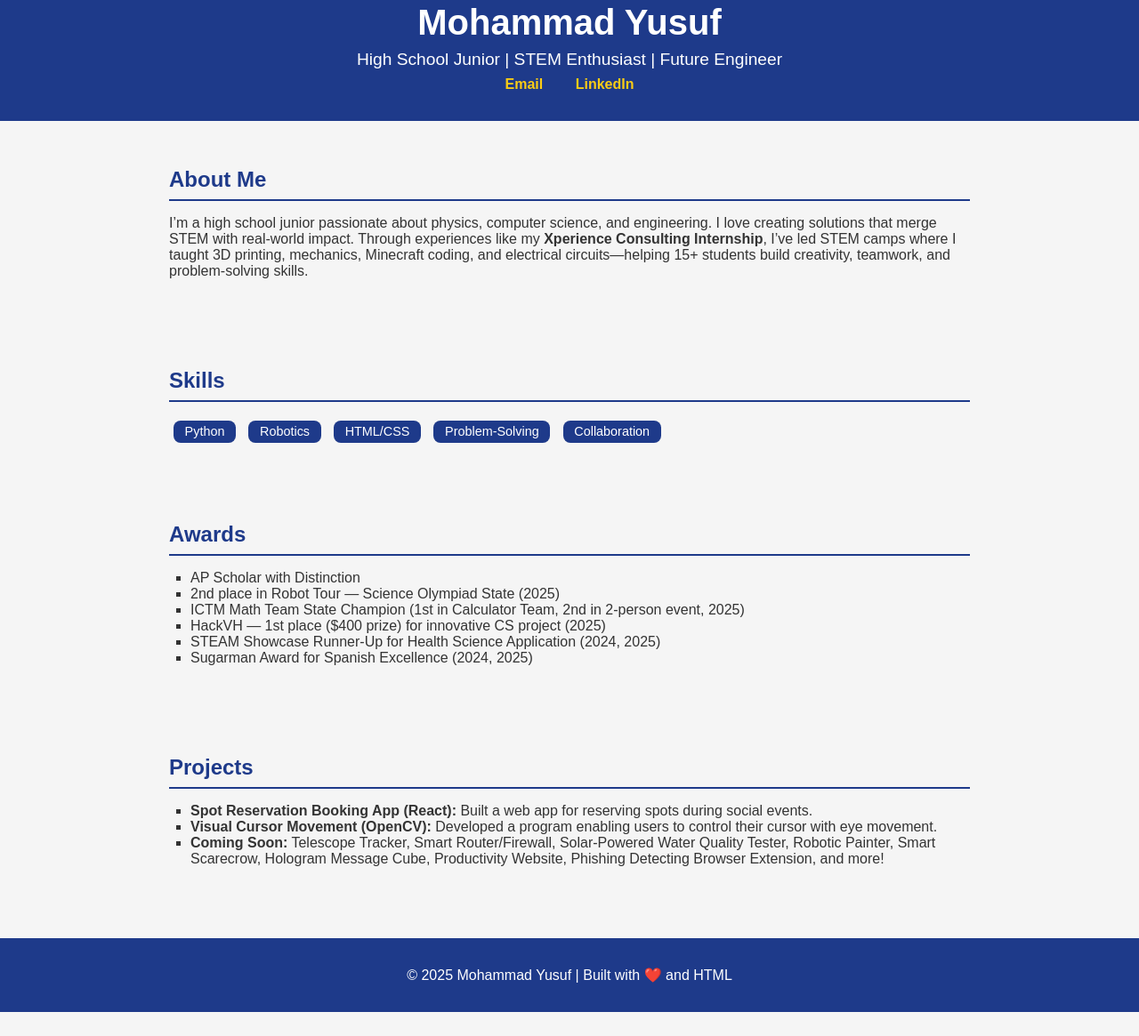
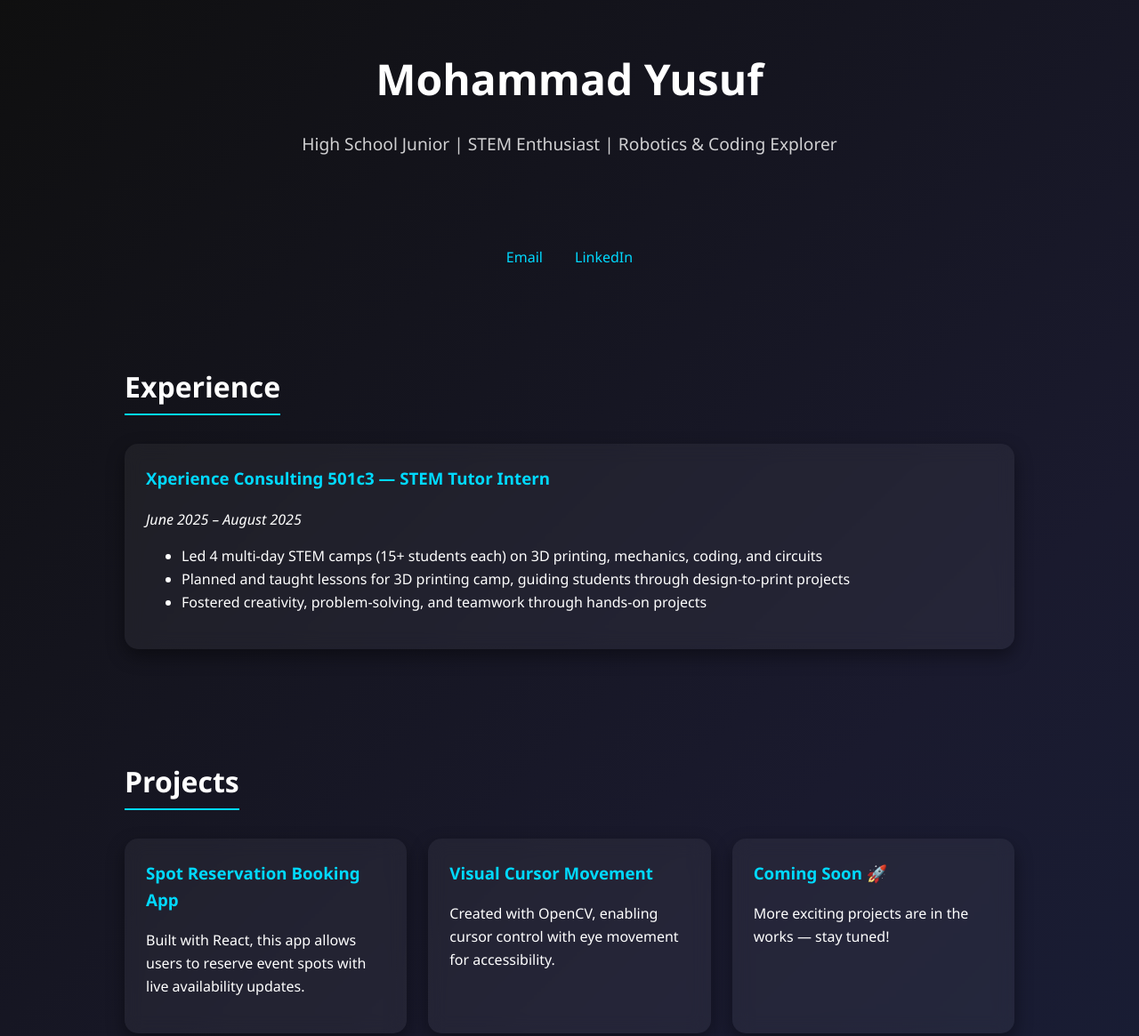
Before and after one commit to M-Yusuf18/M-Yusuf18.github.io, a plain HTML site: page index.html in a window 1280 px wide. Shown: the part 29-1194 px from the top of the page at 89% size. Before the commit the page ends 1167 px from the top, so only its background shows below. Drawn offline with Linux system fonts and the light colour scheme.

Commit message:
Update index.html

```diff
--- a/index.html
+++ b/index.html
@@ -3,114 +3,196 @@
 <head>
   <meta charset="UTF-8" />
   <meta name="viewport" content="width=device-width, initial-scale=1.0"/>
-  <title>Mohammad Yusuf | Portfolio</title>
+  <title>Yusuf's Portfolio</title>
   <style>
     body {
-      font-family: Arial, sans-serif;
       margin: 0;
-      padding: 0;
-      background: #f5f5f5;
-      color: #333;
+      font-family: 'Segoe UI', sans-serif;
+      background: linear-gradient(135deg, #0f0f0f, #1a1a2e, #16213e);
+      color: #fff;
+      line-height: 1.6;
+      overflow-x: hidden;
     }
+
     header {
-      background: #1e3a8a;
-      color: white;
+      text-align: center;
+      padding: 3rem 1rem;
+      animation: fadeDown 1s ease;
+    }
+
+    header h1 {
+      font-size: 3rem;
+      margin-bottom: 0.5rem;
+    }
+
+    header p {
+      font-size: 1.2rem;
+      opacity: 0.8;
+    }
+
+    nav {
+      text-align: center;
+      margin: 2rem 0;
+    }
+
+    nav a {
+      margin: 0 1rem;
+      text-decoration: none;
+      color: #00d9ff;
+      transition: color 0.3s ease;
+    }
+
+    nav a:hover {
+      color: #ff4ecd;
+    }
+
+    section {
+      padding: 3rem 2rem;
+      max-width: 1000px;
+      margin: auto;
+    }
+
+    h2 {
+      text-align: center;
+      font-size: 2rem;
+      margin-bottom: 2rem;
+      border-bottom: 2px solid #00d9ff;
+      display: inline-block;
+      padding-bottom: 0.3rem;
+    }
+
+    .cards {
+      display: grid;
+      grid-template-columns: repeat(auto-fit, minmax(280px, 1fr));
+      gap: 1.5rem;
+    }
+
+    .card {
+      background: rgba(255, 255, 255, 0.05);
+      padding: 1.5rem;
+      border-radius: 15px;
+      box-shadow: 0 8px 20px rgba(0, 0, 0, 0.4);
+      backdrop-filter: blur(10px);
+      transition: transform 0.3s ease, box-shadow 0.3s ease;
+      animation: fadeUp 1s ease;
+    }
+
+    .card:hover {
+      transform: translateY(-10px);
+      box-shadow: 0 12px 25px rgba(0, 0, 0, 0.6);
+    }
+
+    .card h3 {
+      margin-top: 0;
+      color: #00d9ff;
+    }
+
+    footer {
       text-align: center;
       padding: 2rem;
+      margin-top: 2rem;
+      border-top: 1px solid rgba(255,255,255,0.2);
+      font-size: 0.9rem;
+      opacity: 0.8;
     }
-    header h1 { margin: 0; font-size: 2.5rem; }
-    header p { margin: 0.5rem 0; font-size: 1.2rem; }
-    nav a {
-      margin: 0 1rem;
-      color: #facc15;
-      text-decoration: none;
-      font-weight: bold;
+
+    @keyframes fadeUp {
+      from { opacity: 0; transform: translateY(20px); }
+      to { opacity: 1; transform: translateY(0); }
     }
-    section {
-      padding: 2rem;
-      max-width: 900px;
-      margin: auto;
-    }
-    h2 {
-      border-bottom: 2px solid #1e3a8a;
-      padding-bottom: 0.5rem;
-      margin-bottom: 1rem;
-      color: #1e3a8a;
-    }
-    ul { list-style: square; padding-left: 1.5rem; }
-    .skills span {
-      display: inline-block;
-      background: #1e3a8a;
-      color: white;
-      padding: 0.3rem 0.8rem;
-      margin: 0.3rem;
-      border-radius: 8px;
-      font-size: 0.9rem;
-    }
-    footer {
-      text-align: center;
-      background: #1e3a8a;
-      color: white;
-      padding: 1rem;
-      margin-top: 2rem;
+
+    @keyframes fadeDown {
+      from { opacity: 0; transform: translateY(-20px); }
+      to { opacity: 1; transform: translateY(0); }
     }
   </style>
 </head>
 <body>
   <header>
     <h1>Mohammad Yusuf</h1>
-    <p>High School Junior | STEM Enthusiast | Future Engineer</p>
-    <nav>
-      <a href="mailto:myusufwlp@gmail.com">Email</a>
-      <a href="https://www.linkedin.com/in/mohammad-yusuf18" target="_blank">LinkedIn</a>
-    </nav>
+    <p>High School Junior | STEM Enthusiast | Robotics & Coding Explorer</p>
   </header>
 
+  <nav>
+    <a href="mailto:myusufwlp@gmail.com">Email</a>
+    <a href="https://www.linkedin.com/in/mohammad-yusuf-735949314" target="_blank">LinkedIn</a>
+  </nav>
+
   <section>
-    <h2>About Me</h2>
-    <p>
-      I’m a high school junior passionate about physics, computer science, and engineering.
-      I love creating solutions that merge STEM with real-world impact.
-      Through experiences like my <b>Xperience Consulting Internship</b>, I’ve led STEM camps
-      where I taught 3D printing, mechanics, Minecraft coding, and electrical circuits—helping
-      15+ students build creativity, teamwork, and problem-solving skills.
-    </p>
+    <h2>Experience</h2>
+    <div class="cards">
+      <div class="card">
+        <h3>Xperience Consulting 501c3 — STEM Tutor Intern</h3>
+        <p><em>June 2025 – August 2025</em></p>
+        <ul>
+          <li>Led 4 multi-day STEM camps (15+ students each) on 3D printing, mechanics, coding, and circuits</li>
+          <li>Planned and taught lessons for 3D printing camp, guiding students through design-to-print projects</li>
+          <li>Fostered creativity, problem-solving, and teamwork through hands-on projects</li>
+        </ul>
+      </div>
+    </div>
   </section>
 
   <section>
-    <h2>Skills</h2>
-    <div class="skills">
-      <span>Python</span>
-      <span>Robotics</span>
-      <span>HTML/CSS</span>
-      <span>Problem-Solving</span>
-      <span>Collaboration</span>
+    <h2>Projects</h2>
+    <div class="cards">
+      <div class="card">
+        <h3>Spot Reservation Booking App</h3>
+        <p>Built with React, this app allows users to reserve event spots with live availability updates.</p>
+      </div>
+      <div class="card">
+        <h3>Visual Cursor Movement</h3>
+        <p>Created with OpenCV, enabling cursor control with eye movement for accessibility.</p>
+      </div>
+      <div class="card">
+        <h3>Coming Soon 🚀</h3>
+        <p>More exciting projects are in the works — stay tuned!</p>
+      </div>
     </div>
   </section>
 
   <section>
     <h2>Awards</h2>
-    <ul>
-      <li>AP Scholar with Distinction</li>
-      <li>2nd place in Robot Tour — Science Olympiad State (2025)</li>
-      <li>ICTM Math Team State Champion (1st in Calculator Team, 2nd in 2-person event, 2025)</li>
-      <li>HackVH — 1st place ($400 prize) for innovative CS project (2025)</li>
-      <li>STEAM Showcase Runner-Up for Health Science Application (2024, 2025)</li>
-      <li>Sugarman Award for Spanish Excellence (2024, 2025)</li>
-    </ul>
+    <div class="cards">
+      <div class="card">
+        <h3>AP Scholar with Distinction</h3>
+      </div>
+      <div class="card">
+        <h3>2nd Place — Science Olympiad State</h3>
+        <p>Robot Tour Event (2025)</p>
+      </div>
+      <div class="card">
+        <h3>ICTM Math Team State Champion</h3>
+        <p>1st in Calculator Team, 2nd in 2-Person Event (2025)</p>
+      </div>
+      <div class="card">
+        <h3>HackVH — 1st Place</h3>
+        <p>Won $400 prize for an innovative CS project (2025)</p>
+      </div>
+      <div class="card">
+        <h3>STEAM Showcase Runner-Up</h3>
+        <p>Recognized for Health Science Application (2024 & 2025)</p>
+      </div>
+      <div class="card">
+        <h3>Sugarman Award</h3>
+        <p>Excellence in Spanish (2024 & 2025)</p>
+      </div>
+    </div>
   </section>
 
   <section>
-    <h2>Projects</h2>
-    <ul>
-      <li><b>Spot Reservation Booking App (React):</b> Built a web app for reserving spots during social events.</li>
-      <li><b>Visual Cursor Movement (OpenCV):</b> Developed a program enabling users to control their cursor with eye movement.</li>
-      <li><b>Coming Soon:</b> Telescope Tracker, Smart Router/Firewall, Solar-Powered Water Quality Tester, Robotic Painter, Smart Scarecrow, Hologram Message Cube, Productivity Website, Phishing Detecting Browser Extension, and more!</li>
-    </ul>
+    <h2>Skills</h2>
+    <div class="cards">
+      <div class="card"><h3>Python</h3></div>
+      <div class="card"><h3>Robotics</h3></div>
+      <div class="card"><h3>HTML/CSS</h3></div>
+      <div class="card"><h3>Problem-Solving</h3></div>
+      <div class="card"><h3>Collaboration</h3></div>
+    </div>
   </section>
 
   <footer>
-    <p>© 2025 Mohammad Yusuf | Built with ❤️ and HTML</p>
+    <p>© 2025 Mohammad Yusuf. All rights reserved.</p>
   </footer>
 </body>
 </html>
```
